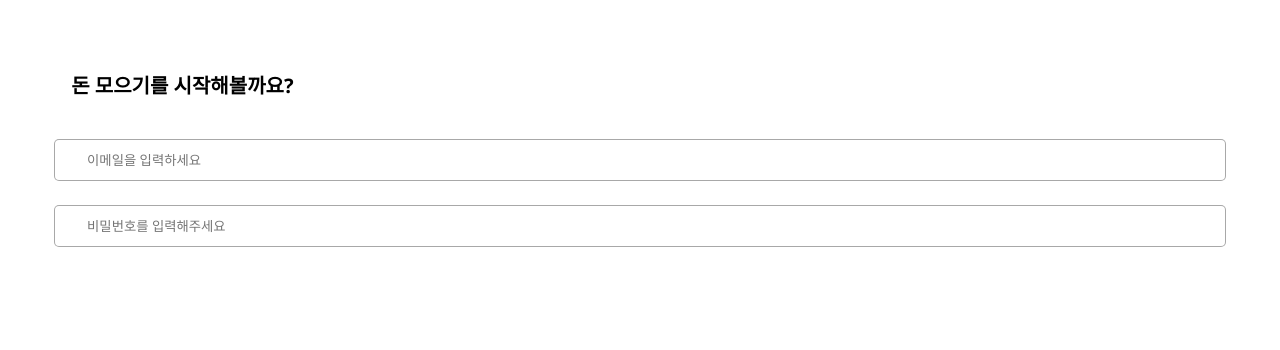
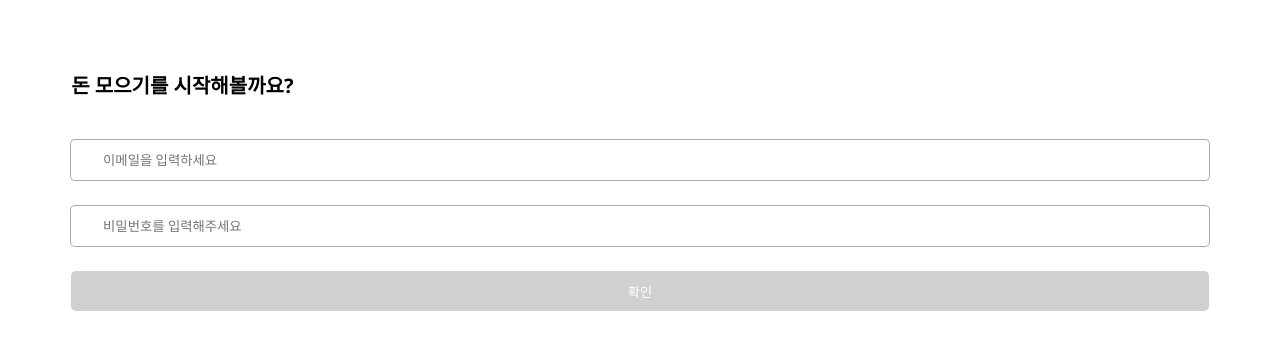
Before and after one commit to pinny2024/pinny-client, a React (Create React App) app in the folder pinny/: page / in a window 1280 px wide. Shown: the top 350 px of the page. Built offline with nearby package versions, Linux system fonts and the light colour scheme.

Commit message:
Feat: 로그인 전송 버튼 생성

```diff
--- a/pinny/src/componets/auth/login.js
+++ b/pinny/src/componets/auth/login.js
@@ -11,6 +11,7 @@ const Login = () => {
             <div className="login-main">
                 <input type="text" className="login-input-email" placeholder="이메일을 입력하세요"></input>
                 <input type="text" className="login-input-password" placeholder="비밀번호를 입력해주세요"></input>
+                <button type="submit" className="login-submit-btn">확인</button>
             </div>
         </>
     );
--- a/pinny/src/css/login.css
+++ b/pinny/src/css/login.css
@@ -17,7 +17,7 @@
 
 .login-input-email,
 .login-input-password {
-    width: calc(100% - 11.11vw);
+    width: calc(100% - 13.61vw);
     height: 5vh;
     margin: 0 auto;
     margin-bottom: 3vh;
@@ -32,3 +32,13 @@
     border: 1px solid #5EDCC4;
     outline: none;
 }
+
+.login-submit-btn{
+    width: calc(100% - 11.11vw);
+    height: 5vh;
+    margin: 0 auto;
+    background-color: #D0D0D0;
+    border: none;
+    border-radius: 5px;
+    color : #ffffff;
+}
```
